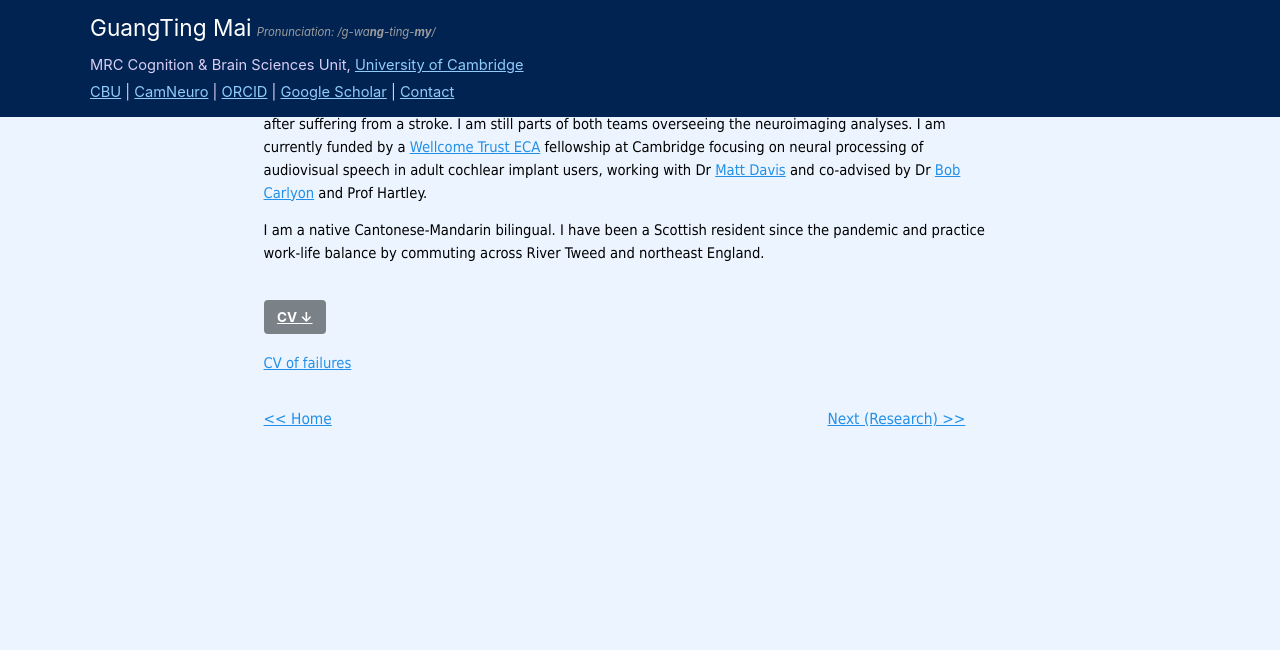
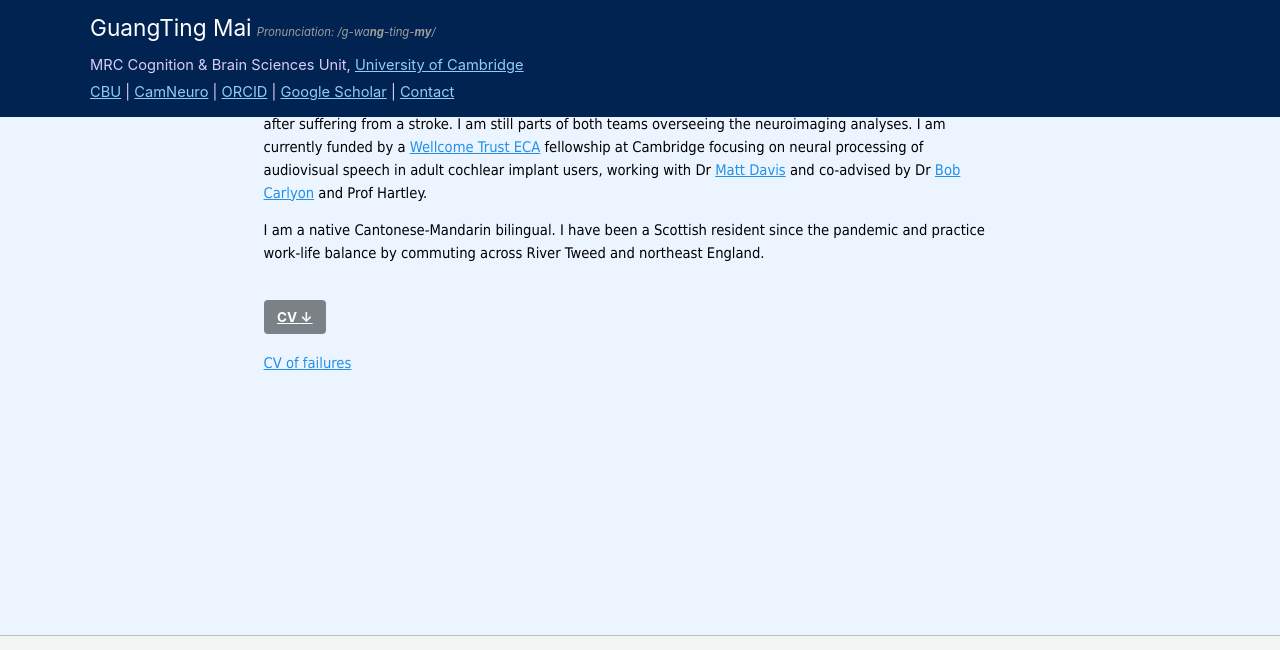
Before and after one commit to guangtingmai/guangtingmai.github.io, a Jekyll site: the page built from _pages/bio.html, in a window 1280 px wide and 900 px high, scrolled down 481 px, cut to the strip 0-650 px from the top of the window. Built offline with Jekyll 4.4.1, drawn with Linux system fonts in a browser that asks for light colours.

Commit message:
Update bio.html

```diff
--- a/_pages/bio.html
+++ b/_pages/bio.html
@@ -30,8 +30,3 @@ author_profile: true
   <a href="{{ base_path }}/files/CV Guangting MAI Nov 2025.pdf" class="btn btn--primary">CV <strong>↓</strong></a>
 </div>
 <p span style="font-size: 11pt;font-family: Tahoma;line-height: 1.5;display: block;margin-bottom: 1vh"><a href="https://guangtingmai.github.io/cv-failures/">CV of failures</a></span></p>
-<br>
-<div style="font-size: 11.5pt;font-family:Tahoma;line-height: 1.5;" class="navigation-row">
-  <span><a href="https://guangtingmai.github.io/readme/"><< Home</a></span>
-  <span><a href="https://guangtingmai.github.io/research-content/">Next (Research) >></a></span>
-</div>
```
